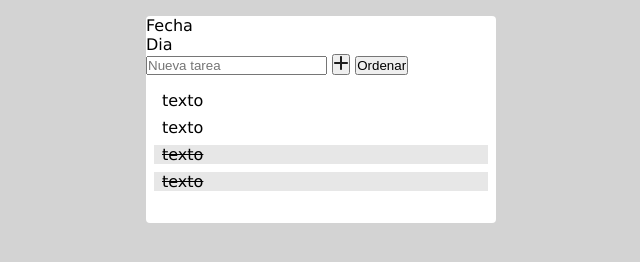
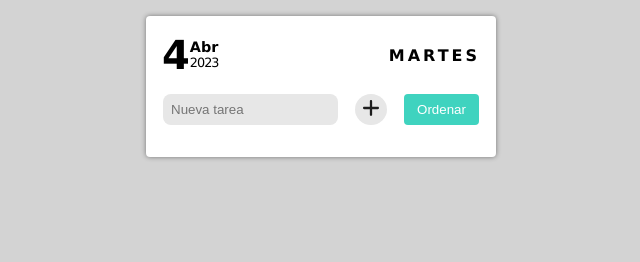
Before and after one commit to BorjaLopz/Todo-List, a plain HTML site: page index.html in a window 1280 px wide. Shown: the whole page, without its empty margins (319-959 px from the left). Drawn offline with Linux system fonts and the light colour scheme.

Commit message:
Seguimos modificando el proyecto. Añadimos información de la fecha, y seguimos maquetando la pagina

```diff
--- a/index.html
+++ b/index.html
@@ -15,19 +15,25 @@
         <main>
             <section id="mainSection">
                 <section id="dateSection">
-                    <p id="date">Fecha</p>
-                    <p id="day">Dia</p>
+                    <section id="dateMonthYear">
+                        <p id="dateNumber">Fecha</p>
+                        <section id="MonthYear">
+                            <p id="month">Fecha</p>
+                            <p id="year">Fecha</p>
+                        </section>
+                    </section>
+                    <p id="dateDay">Dia</p>
                 </section>
 
                 <section id="addTask">
-                    <input type="text" placeholder="Nueva tarea" />
+                    <input type="text" placeholder="Nueva tarea" id="textTask"/>
                     <button id="addTaskButton"><img src="./Iconos/AddIcon.svg" alt="Icono más para añadir tarea" /></button>
                     <button id="sortTask">Ordenar</button>
                 </section>
 
                 <section>
                     <ul>
-                        <li class="task">
+                        <!-- <li class="task">
                             <p>texto</p>
                         </li>
                         <li class="task">
@@ -38,7 +44,7 @@
                         </li>
                         <li class="task done">
                             <p>texto</p>
-                        </li>
+                        </li> -->
 
 
                     </ul>
--- a/script.js
+++ b/script.js
@@ -0,0 +1,90 @@
+"use strict";
+
+const task = document.querySelector("#textTask");
+console.log(task);
+
+const addTaskButton = document.querySelector("#addTaskButton");
+console.log(addTaskButton);
+
+const sortTaskButton = document.querySelector("#sortTask");
+console.log(sortTaskButton);
+
+const ulSection = document.querySelector("section ul");
+console.log(ulSection);
+
+const months = [
+    "Ene",
+    "Feb",
+    "Mar",
+    "Abr",
+    "May",
+    "Jun",
+    "Jul",
+    "Ago",
+    "Sep",
+    "Oct",
+    "Nov",
+    "Dic",
+];
+
+const days = [
+    "Domingo",
+    "Lunes",
+    "Martes",
+    "Miercoles",
+    "Jueves",
+    "Viernes",
+    "Sabado"
+]
+
+let allTask = [];
+
+function addTaskToList() {
+
+    if(task.value !== "")
+    {
+        console.log(`${task.value}`)
+        generateTask();
+
+        toggleClassLi();
+    }
+
+}
+
+function generateTask() {
+    ulSection.innerHTML += loadInformation()
+    allTask = document.querySelectorAll("li");
+    task.value = "";
+}
+
+function loadInformation() {
+    return `<li class="task">
+                <p>${task.value}</p>
+            </li>`;
+}
+
+function toggleClassLi() {
+
+    console.log(allTask);
+    // for(const it in allTask) {
+    //     allTask[it].classList.add("done");
+    // }
+}
+
+function getDate() {
+    const d = new Date();
+    // d.getDate();
+    const dateNumber = document.querySelector("#dateNumber");
+    dateNumber.textContent = d.getDate();
+    const month = document.querySelector("#month");
+    month.textContent = months[d.getMonth()];
+    const year = document.querySelector("#year");
+    year.textContent = d.getFullYear();
+    const dateDay = document.querySelector("#dateDay");
+    dateDay.textContent = days[d.getDay()];
+}
+
+
+getDate();
+
+addTaskButton.addEventListener("click", addTaskToList);
--- a/style.css
+++ b/style.css
@@ -23,6 +23,7 @@ body {
     width: 350px;
     padding-bottom: 1rem;
     border-radius: 0.25rem;
+    box-shadow: 0px 0px 5px rgba(0, 0, 0, 0.452);
 }
 
 ul {
@@ -30,11 +31,69 @@ ul {
     list-style: none;
 }
 
+li {
+    box-shadow: 0px 0px 5px rgba(0, 0, 0, 0.452);
+}
+
 li > p {
     margin: 0.5rem;
 }
 
-#dateSection
+#dateSection {
+    padding: 1rem;
+    display: grid;
+    grid-template-columns: 50% 50%;
+}
+
+#dateMonthYear {
+    display: flex;
+    flex-direction: row;
+    width: 100%;
+}
+
+#dateNumber {
+    display: flex;
+    /* background-color: red; */
+    justify-content: right;
+    align-items: center;
+    font-size: 2.5rem;
+    font-weight: bold;
+}
+
+#MonthYear {
+    display: flex;
+    flex-direction: column;
+}
+
+#month, #year {
+    display: flex;
+    height: 50%;
+}
+
+#month {
+    justify-content: center;
+    align-items: end;
+    font-size: 0.9rem;
+    font-weight: bold;
+}
+
+#year {
+    justify-content: center;
+    font-size: 0.8rem;
+    font-weight: lighter;
+    letter-spacing: -1px;
+}
+
+#dateDay {
+    display: flex;
+    flex-direction: row;
+    align-items: center;
+    justify-content: right;
+
+    letter-spacing: 3px;
+    text-transform: uppercase;
+    font-weight: bold;
+}
 
 .task {
     padding: 0.25rem;
@@ -50,3 +109,59 @@ li > p {
     color: black;
     text-decoration: line-through;
 }
+
+#addTask {
+    display: flex;
+    flex-direction: row;
+    justify-content: space-evenly;
+}
+
+input {
+    padding: 0.5rem;
+    border-radius: 0.5rem;
+    /* border: 2px solid black; */
+    border: none;
+    background-color: rgb(231, 231, 231);
+    color: black;
+    /* font-weight: bold; */
+    width: 175px;
+}
+
+#addTaskButton {
+    width: 2rem;
+    border-radius: 50%;
+    background-color: rgb(231, 231, 231);
+    border: none;
+    cursor: pointer;
+}
+
+img {
+    width: 50%;
+}
+
+#sortTask {
+    width: 75px;
+    border-radius: 0.25rem;
+    border: none;
+    background-color: rgb(63, 211, 191);
+    color: white;
+    cursor: pointer;
+}
+
+#addTaskButton:hover,
+#sortTask:hover {
+    transform: scale(1.01);
+}
+
+#addTaskButton:hover {
+    background-color: rgb(238, 238, 238);
+}
+
+#sortTask:hover {
+    background-color: rgb(93, 233, 214);
+}
+
+li:hover {
+    background-color: #3b88e0;
+    transform: scale(1.01);
+}
```
